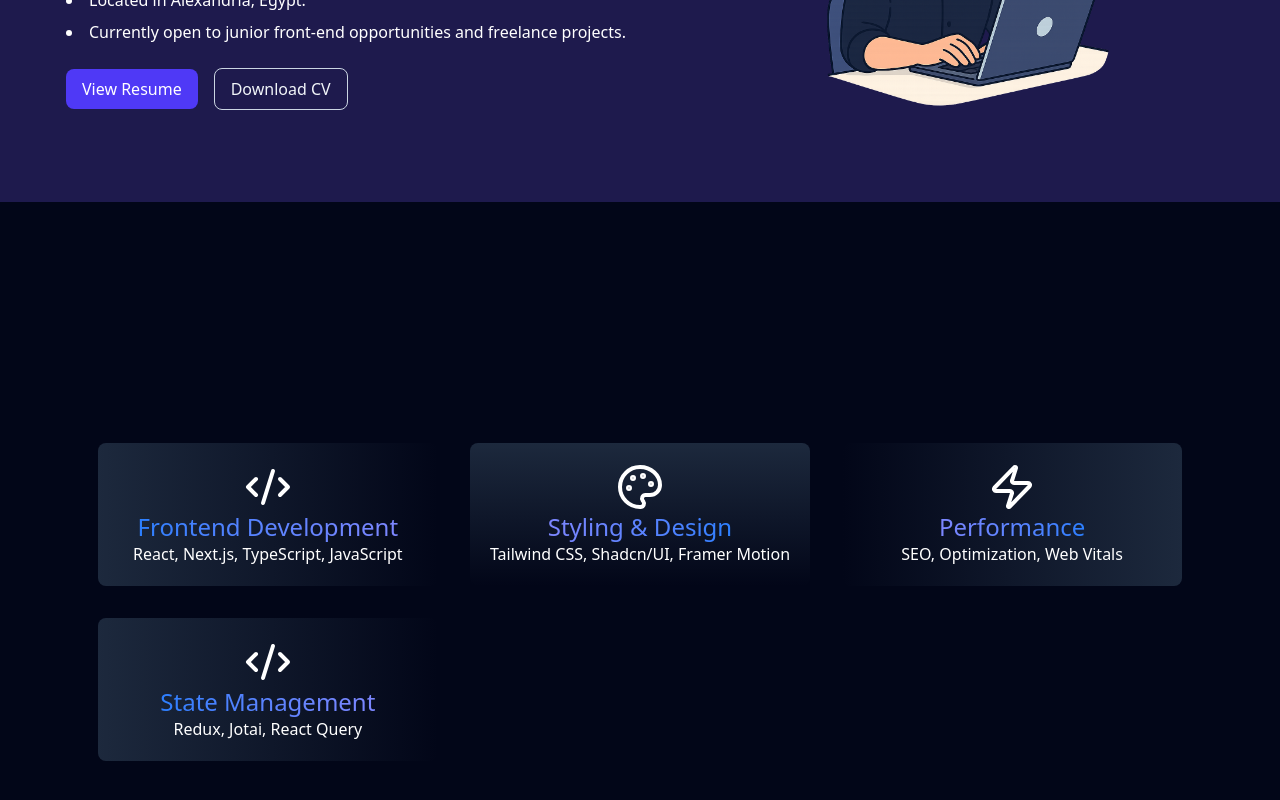
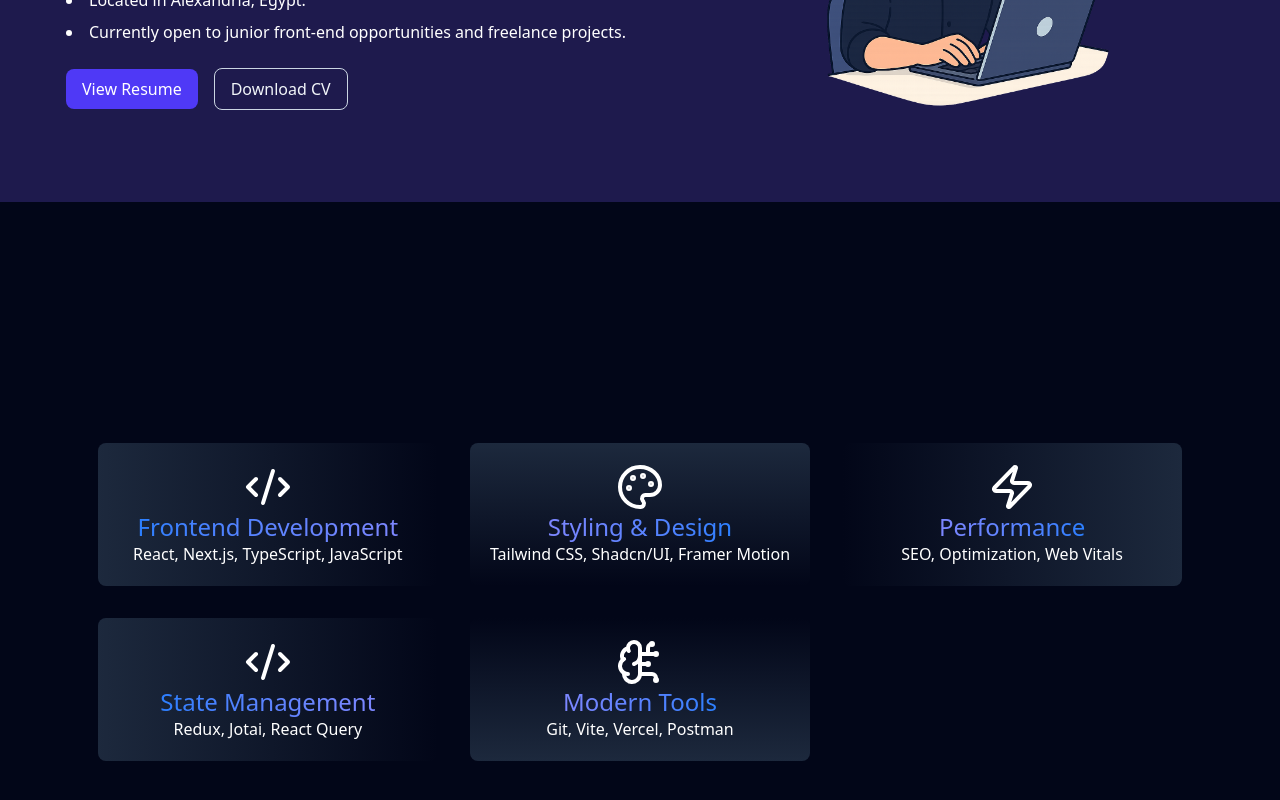
Before and after one commit to MoatazJS/moataz-portfolio, a Next.js app: page / in a window 1280 px wide. Shown: the part 1096-1896 px from the top of the page. Built offline with nearby package versions, Linux system fonts and the light colour scheme.

Commit message:
finished 5th card

```diff
--- a/components/Skills.tsx
+++ b/components/Skills.tsx
@@ -1,6 +1,6 @@
 "use client";
 import React from "react";
-import { Code2Icon, PaletteIcon, ZapIcon } from "lucide-react";
+import { Code2Icon, PaletteIcon, ZapIcon, BrainCircuit } from "lucide-react";
 import { easeInOut, motion } from "framer-motion";
 export default function Skills() {
   return (
@@ -131,6 +131,37 @@ export default function Skills() {
               </p>
             </motion.div>
           </div>
+          {/* 5th card */}
+          <div className="bg-linear-to-b md:bg-linear-to-t from-slate-800 rounded-lg hover:border-indigo-600  flex flex-col justify-center items-center text-center p-5">
+            <motion.div
+              initial={{ opacity: 0, y: 15 }}
+              whileInView={{ opacity: 1, y: 0 }}
+              transition={{ duration: 1.3, ease: easeInOut }}
+              viewport={{ once: true, amount: 0.2 }}
+            >
+              <BrainCircuit className="w-9 h-9 md:w-12 md:h-12" />
+            </motion.div>
+            <motion.div
+              initial={{ opacity: 0, y: 10 }}
+              whileInView={{ opacity: 1, y: 0 }}
+              transition={{ duration: 1.3, ease: easeInOut }}
+              viewport={{ once: true, amount: 0.2 }}
+            >
+              <h1 className="text-xl md:text-2xl bg-linear-to-r from-indigo-400 to-blue-500 bg-clip-text text-transparent">
+                Modern Tools
+              </h1>
+            </motion.div>
+            <motion.div
+              initial={{ opacity: 0 }}
+              whileInView={{ opacity: 1 }}
+              transition={{ duration: 1.3, ease: easeInOut }}
+              viewport={{ once: true, amount: 0.2 }}
+            >
+              <p className="text-sm md:text-[16px]">
+                Git, Vite, Vercel, Postman
+              </p>
+            </motion.div>
+          </div>
         </div>
       </section>
     </>
```
